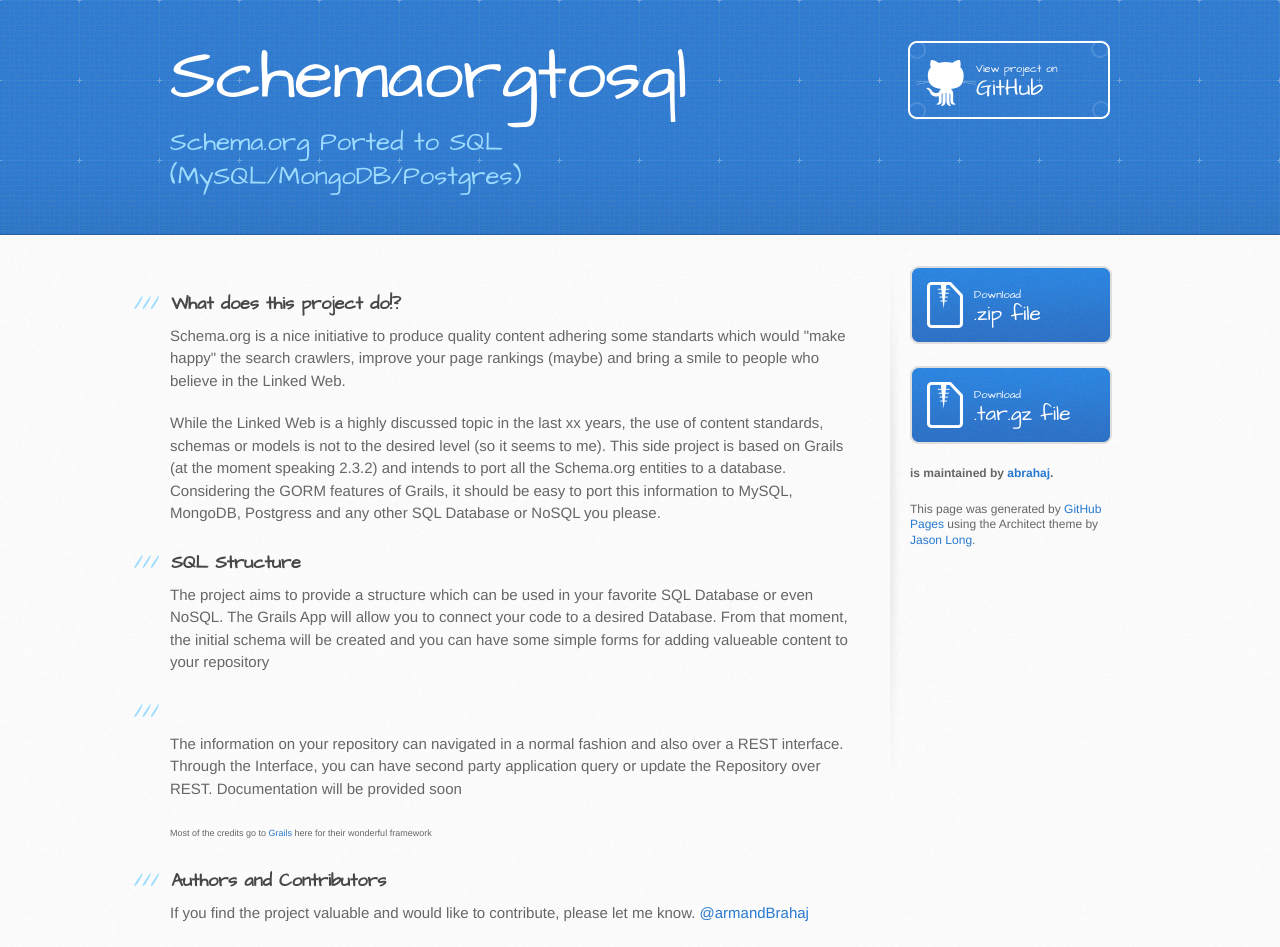
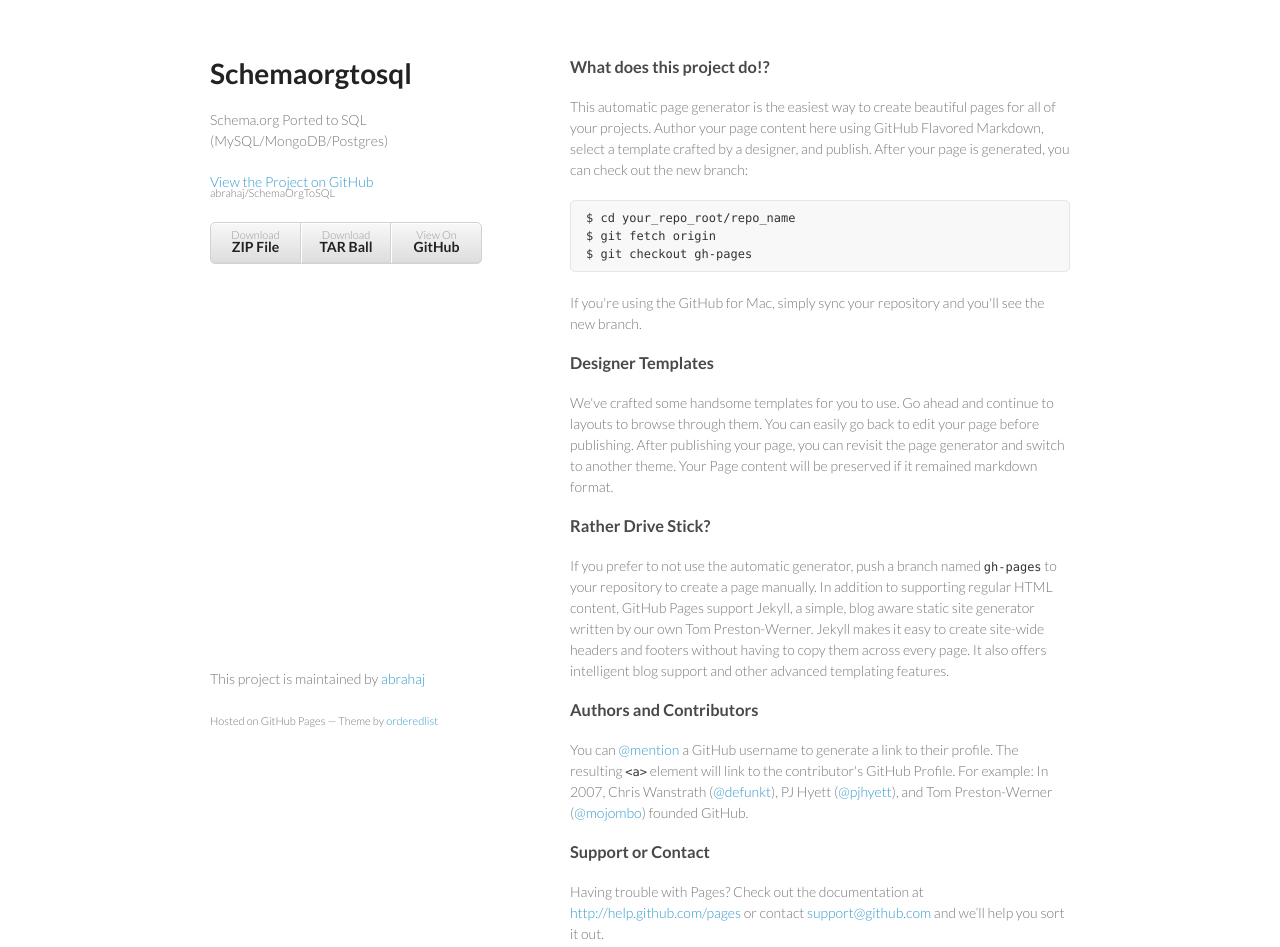
Before and after one commit to abrahaj/SchemaOrgToSQL, a plain HTML site: page index.html in a window 1280 px wide. Drawn offline with Linux system fonts and the light colour scheme.

Commit message:
Create gh-pages branch via GitHub

```diff
--- a/index.html
+++ b/index.html
@@ -1,78 +1,71 @@
-<!DOCTYPE html>
+<!doctype html>
 <html>
   <head>
-    <meta charset='utf-8'>
+    <meta charset="utf-8">
     <meta http-equiv="X-UA-Compatible" content="chrome=1">
-    <meta name="viewport" content="width=device-width, initial-scale=1, maximum-scale=1">
-    <link href='https://fonts.googleapis.com/css?family=Architects+Daughter' rel='stylesheet' type='text/css'>
-    <link rel="stylesheet" type="text/css" href="stylesheets/stylesheet.css" media="screen" />
-    <link rel="stylesheet" type="text/css" href="stylesheets/pygment_trac.css" media="screen" />
-    <link rel="stylesheet" type="text/css" href="stylesheets/print.css" media="print" />
+    <title>Schemaorgtosql by abrahaj</title>
 
+    <link rel="stylesheet" href="stylesheets/styles.css">
+    <link rel="stylesheet" href="stylesheets/pygment_trac.css">
+    <meta name="viewport" content="width=device-width, initial-scale=1, user-scalable=no">
     <!--[if lt IE 9]>
     <script src="//html5shiv.googlecode.com/svn/trunk/html5.js"></script>
     <![endif]-->
+  </head>
+  <body>
+    <div class="wrapper">
+      <header>
+        <h1>Schemaorgtosql</h1>
+        <p>Schema.org Ported to SQL (MySQL/MongoDB/Postgres)</p>
 
-    <title>Schema.Org Ported in a SQL or NoSQL DB by abrahaj</title>
-  </head>
-
-  <body>
-    <header>
-      <div class="inner">
-        <h1>Schemaorgtosql</h1>
-        <h2>Schema.org Ported to SQL (MySQL/MongoDB/Postgres)</h2>
-        <a href="https://github.com/abrahaj/SchemaOrgToSQL" class="button"><small>View project on</small>GitHub</a>
-      </div>
-    </header>
-
-    <div id="content-wrapper">
-      <div class="inner clearfix">
-        <section id="main-content">
-          <h3>
-<a name="welcome-to-github-pages" class="anchor" href="#welcome-to-github-pages">
-<span class="octicon octicon-link"></span></a>What does this project do!?</h3>
-
-<p>Schema.org is a nice initiative to produce quality content adhering some standarts which would "make happy"
-the search crawlers, improve your page rankings (maybe) and bring a smile to people who believe in the Linked Web. </p>
-<p>While the Linked Web is a highly discussed topic in the last xx years, the use of content standards, schemas or models is not to the desired level (so it seems to me). This side project is based on Grails (at the moment speaking 2.3.2) and intends to port all the Schema.org entities to a database. <br />
-Considering the GORM features of Grails, it should be easy to port this information to MySQL, MongoDB, Postgress and any other SQL Database or NoSQL you please. </p>
+        <p class="view"><a href="https://github.com/abrahaj/SchemaOrgToSQL">View the Project on GitHub <small>abrahaj/SchemaOrgToSQL</small></a></p>
 
 
+        <ul>
+          <li><a href="https://github.com/abrahaj/SchemaOrgToSQL/zipball/master">Download <strong>ZIP File</strong></a></li>
+          <li><a href="https://github.com/abrahaj/SchemaOrgToSQL/tarball/master">Download <strong>TAR Ball</strong></a></li>
+          <li><a href="https://github.com/abrahaj/SchemaOrgToSQL">View On <strong>GitHub</strong></a></li>
+        </ul>
+      </header>
+      <section>
+        <h3>
+<a name="what-does-this-project-do" class="anchor" href="#what-does-this-project-do"><span class="octicon octicon-link"></span></a>What does this project do!?</h3>
+
+<p>This automatic page generator is the easiest way to create beautiful pages for all of your projects. Author your page content here using GitHub Flavored Markdown, select a template crafted by a designer, and publish. After your page is generated, you can check out the new branch:</p>
+
+<pre><code>$ cd your_repo_root/repo_name
+$ git fetch origin
+$ git checkout gh-pages
+</code></pre>
+
+<p>If you're using the GitHub for Mac, simply sync your repository and you'll see the new branch.</p>
+
 <h3>
-<a name="designer-templates" class="anchor" href="#data-info"><span class="octicon octicon-link"></span></a>
-SQL Structure</h3>
+<a name="designer-templates" class="anchor" href="#designer-templates"><span class="octicon octicon-link"></span></a>Designer Templates</h3>
 
-<p>The project aims to provide a structure which can be used in your favorite SQL Database or even NoSQL. The Grails App will allow you to connect your code to a desired Database. From that moment, the initial schema will be created and you can have some simple forms for adding valueable content to your repository </p>
+<p>We've crafted some handsome templates for you to use. Go ahead and continue to layouts to browse through them. You can easily go back to edit your page before publishing. After publishing your page, you can revisit the page generator and switch to another theme. Your Page content will be preserved if it remained markdown format.</p>
+
 <h3>
- <a name="designer-templates" class="anchor" href="#REST-info"><span class="octicon octicon-link"></span></a>
- </h3>
-<p>The information on your repository can navigated in a normal fashion and also over a REST interface. Through the Interface, you can have second party application query or update the Repository over REST. Documentation will be provided soon</p>
+<a name="rather-drive-stick" class="anchor" href="#rather-drive-stick"><span class="octicon octicon-link"></span></a>Rather Drive Stick?</h3>
 
-<p><span style="font-size:xx-small">Most of the credits go to <a href="http://grails.org">Grails</a> here for their wonderful framework</span></p>
+<p>If you prefer to not use the automatic generator, push a branch named <code>gh-pages</code> to your repository to create a page manually. In addition to supporting regular HTML content, GitHub Pages support Jekyll, a simple, blog aware static site generator written by our own Tom Preston-Werner. Jekyll makes it easy to create site-wide headers and footers without having to copy them across every page. It also offers intelligent blog support and other advanced templating features.</p>
+
 <h3>
 <a name="authors-and-contributors" class="anchor" href="#authors-and-contributors"><span class="octicon octicon-link"></span></a>Authors and Contributors</h3>
 
-<p>If you find the project valuable and would like to contribute, please let me know. <a href="http://twitter.com/armandBrahaj">@armandBrahaj</a></p>
+<p>You can <a href="https://github.com/blog/821" class="user-mention">@mention</a> a GitHub username to generate a link to their profile. The resulting <code>&lt;a&gt;</code> element will link to the contributor's GitHub Profile. For example: In 2007, Chris Wanstrath (<a href="https://github.com/defunkt" class="user-mention">@defunkt</a>), PJ Hyett (<a href="https://github.com/pjhyett" class="user-mention">@pjhyett</a>), and Tom Preston-Werner (<a href="https://github.com/mojombo" class="user-mention">@mojombo</a>) founded GitHub.</p>
 
-        </section>
+<h3>
+<a name="support-or-contact" class="anchor" href="#support-or-contact"><span class="octicon octicon-link"></span></a>Support or Contact</h3>
 
-        <aside id="sidebar">
-          <a href="https://github.com/abrahaj/SchemaOrgToSQL/zipball/master" class="button">
-            <small>Download</small>
-            .zip file
-          </a>
-          <a href="https://github.com/abrahaj/SchemaOrgToSQL/tarball/master" class="button">
-            <small>Download</small>
-            .tar.gz file
-          </a>
-
-          <p class="repo-owner"><a href="https://github.com/abrahaj/SchemaOrgToSQL"></a> is maintained by <a href="https://github.com/abrahaj">abrahaj</a>.</p>
-
-          <p>This page was generated by <a href="https://pages.github.com">GitHub Pages</a> using the Architect theme by <a href="https://twitter.com/jasonlong">Jason Long</a>.</p>
-        </aside>
-      </div>
+<p>Having trouble with Pages? Check out the documentation at <a href="http://help.github.com/pages">http://help.github.com/pages</a> or contact <a href="mailto:support@github.com">support@github.com</a> and we’ll help you sort it out.</p>
+      </section>
+      <footer>
+        <p>This project is maintained by <a href="https://github.com/abrahaj">abrahaj</a></p>
+        <p><small>Hosted on GitHub Pages &mdash; Theme by <a href="https://github.com/orderedlist">orderedlist</a></small></p>
+      </footer>
     </div>
-
+    <script src="javascripts/scale.fix.js"></script>
 
   </body>
 </html>
--- /dev/null
+++ b/javascripts/scale.fix.js
@@ -0,0 +1,17 @@
+var metas = document.getElementsByTagName('meta');
+var i;
+if (navigator.userAgent.match(/iPhone/i)) {
+  for (i=0; i<metas.length; i++) {
+    if (metas[i].name == "viewport") {
+      metas[i].content = "width=device-width, minimum-scale=1.0, maximum-scale=1.0";
+    }
+  }
+  document.addEventListener("gesturestart", gestureStart, false);
+}
+function gestureStart() {
+  for (i=0; i<metas.length; i++) {
+    if (metas[i].name == "viewport") {
+      metas[i].content = "width=device-width, minimum-scale=0.25, maximum-scale=1.6";
+    }
+  }
+}
--- /dev/null
+++ b/stylesheets/styles.css
@@ -0,0 +1,255 @@
+@import url(https://fonts.googleapis.com/css?family=Lato:300italic,700italic,300,700);
+
+body {
+  padding:50px;
+  font:14px/1.5 Lato, "Helvetica Neue", Helvetica, Arial, sans-serif;
+  color:#777;
+  font-weight:300;
+}
+
+h1, h2, h3, h4, h5, h6 {
+  color:#222;
+  margin:0 0 20px;
+}
+
+p, ul, ol, table, pre, dl {
+  margin:0 0 20px;
+}
+
+h1, h2, h3 {
+  line-height:1.1;
+}
+
+h1 {
+  font-size:28px;
+}
+
+h2 {
+  color:#393939;
+}
+
+h3, h4, h5, h6 {
+  color:#494949;
+}
+
+a {
+  color:#39c;
+  font-weight:400;
+  text-decoration:none;
+}
+
+a small {
+  font-size:11px;
+  color:#777;
+  margin-top:-0.6em;
+  display:block;
+}
+
+.wrapper {
+  width:860px;
+  margin:0 auto;
+}
+
+blockquote {
+  border-left:1px solid #e5e5e5;
+  margin:0;
+  padding:0 0 0 20px;
+  font-style:italic;
+}
+
+code, pre {
+  font-family:Monaco, Bitstream Vera Sans Mono, Lucida Console, Terminal;
+  color:#333;
+  font-size:12px;
+}
+
+pre {
+  padding:8px 15px;
+  background: #f8f8f8;
+  border-radius:5px;
+  border:1px solid #e5e5e5;
+  overflow-x: auto;
+}
+
+table {
+  width:100%;
+  border-collapse:collapse;
+}
+
+th, td {
+  text-align:left;
+  padding:5px 10px;
+  border-bottom:1px solid #e5e5e5;
+}
+
+dt {
+  color:#444;
+  font-weight:700;
+}
+
+th {
+  color:#444;
+}
+
+img {
+  max-width:100%;
+}
+
+header {
+  width:270px;
+  float:left;
+  position:fixed;
+}
+
+header ul {
+  list-style:none;
+  height:40px;
+
+  padding:0;
+
+  background: #eee;
+  background: -moz-linear-gradient(top, #f8f8f8 0%, #dddddd 100%);
+  background: -webkit-gradient(linear, left top, left bottom, color-stop(0%,#f8f8f8), color-stop(100%,#dddddd));
+  background: -webkit-linear-gradient(top, #f8f8f8 0%,#dddddd 100%);
+  background: -o-linear-gradient(top, #f8f8f8 0%,#dddddd 100%);
+  background: -ms-linear-gradient(top, #f8f8f8 0%,#dddddd 100%);
+  background: linear-gradient(top, #f8f8f8 0%,#dddddd 100%);
+
+  border-radius:5px;
+  border:1px solid #d2d2d2;
+  box-shadow:inset #fff 0 1px 0, inset rgba(0,0,0,0.03) 0 -1px 0;
+  width:270px;
+}
+
+header li {
+  width:89px;
+  float:left;
+  border-right:1px solid #d2d2d2;
+  height:40px;
+}
+
+header ul a {
+  line-height:1;
+  font-size:11px;
+  color:#999;
+  display:block;
+  text-align:center;
+  padding-top:6px;
+  height:40px;
+}
+
+strong {
+  color:#222;
+  font-weight:700;
+}
+
+header ul li + li {
+  width:88px;
+  border-left:1px solid #fff;
+}
+
+header ul li + li + li {
+  border-right:none;
+  width:89px;
+}
+
+header ul a strong {
+  font-size:14px;
+  display:block;
+  color:#222;
+}
+
+section {
+  width:500px;
+  float:right;
+  padding-bottom:50px;
+}
+
+small {
+  font-size:11px;
+}
+
+hr {
+  border:0;
+  background:#e5e5e5;
+  height:1px;
+  margin:0 0 20px;
+}
+
+footer {
+  width:270px;
+  float:left;
+  position:fixed;
+  bottom:50px;
+}
+
+@media print, screen and (max-width: 960px) {
+
+  div.wrapper {
+    width:auto;
+    margin:0;
+  }
+
+  header, section, footer {
+    float:none;
+    position:static;
+    width:auto;
+  }
+
+  header {
+    padding-right:320px;
+  }
+
+  section {
+    border:1px solid #e5e5e5;
+    border-width:1px 0;
+    padding:20px 0;
+    margin:0 0 20px;
+  }
+
+  header a small {
+    display:inline;
+  }
+
+  header ul {
+    position:absolute;
+    right:50px;
+    top:52px;
+  }
+}
+
+@media print, screen and (max-width: 720px) {
+  body {
+    word-wrap:break-word;
+  }
+
+  header {
+    padding:0;
+  }
+
+  header ul, header p.view {
+    position:static;
+  }
+
+  pre, code {
+    word-wrap:normal;
+  }
+}
+
+@media print, screen and (max-width: 480px) {
+  body {
+    padding:15px;
+  }
+
+  header ul {
+    display:none;
+  }
+}
+
+@media print {
+  body {
+    padding:0.4in;
+    font-size:12pt;
+    color:#444;
+  }
+}
```
Also changed, not shown: params.json (line endings or trailing spaces).
